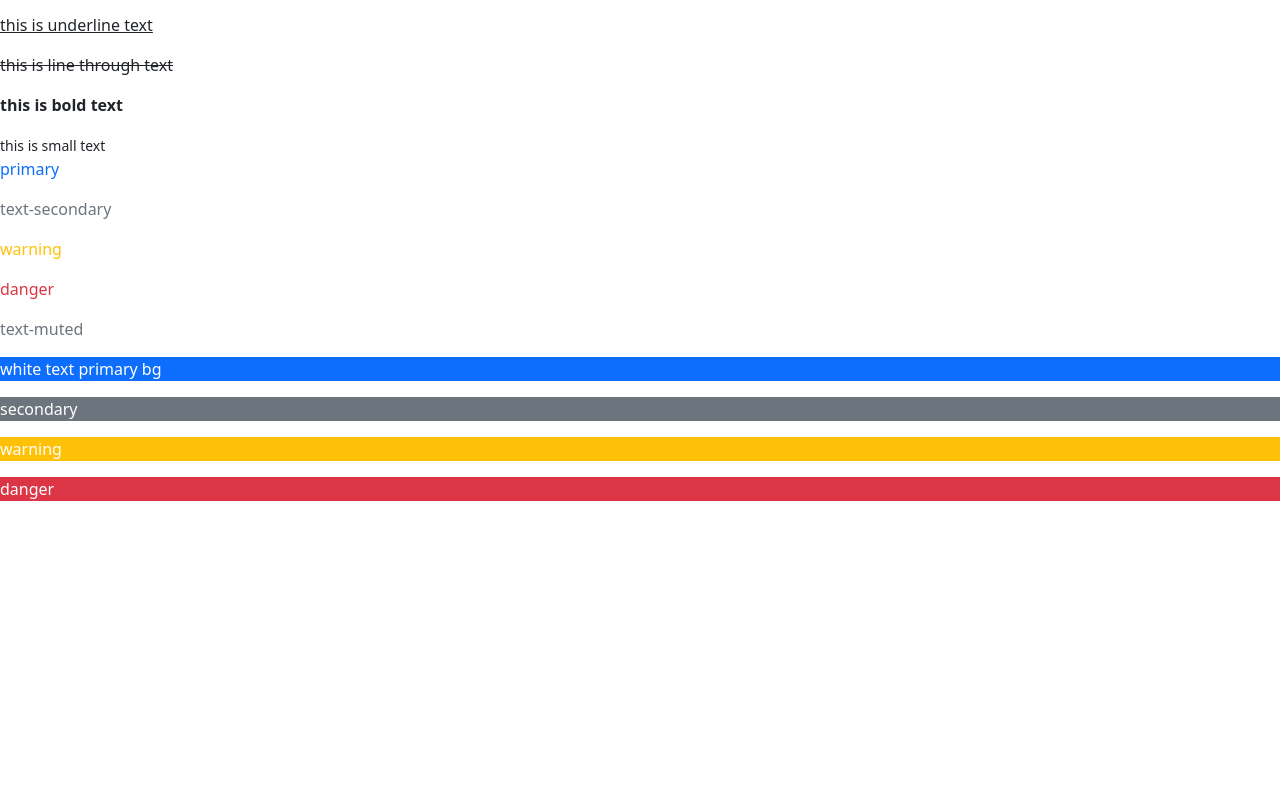
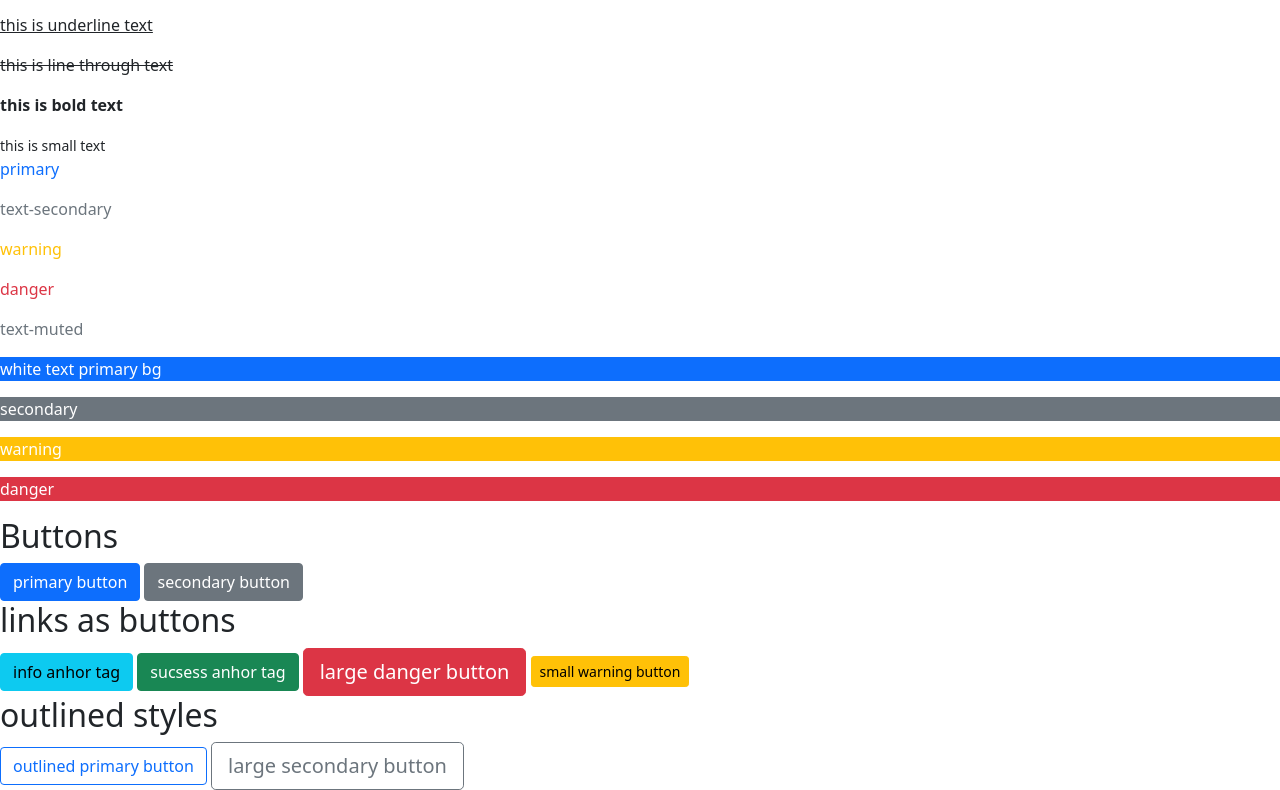
Before and after one commit to KaidoKasuk/Bootstrap, a plain HTML site: page index.html in a window 1280 px wide. Shown: the part 790-1580 px from the top of the page. Before the commit the page ends 1307 px from the top, so only its background shows below. Drawn offline with nearby package versions, Linux system fonts and the light colour scheme.

Commit message:
pooleli #4

```diff
--- a/index.html
+++ b/index.html
@@ -47,6 +47,24 @@
     <p class="text-white bg-secondary">secondary</p>
     <p class="text-white bg-warning">warning</p>
     <p class="text-white bg-danger">danger</p>
+    <!-- basic buttons -->
+    <h2>Buttons</h2>
+    <button class="btn btn-primary">primary button</button>
+    <button class="btn btn-secondary">secondary button</button>
+    <!-- anchor tags as buttons  -->
+    <h2>links as buttons</h2>
+    <a href="#" class="btn btn-info">info anhor tag</a>
+    <a href="#" class="btn btn-success">sucsess anhor tag</a>
+
+    <!-- button sizes -->
+    <button class="btn btn-lg btn-danger">large danger button</button>
+    <button class="btn btn-sm btn-warning">small warning button</button>
+    <!-- outlined syles -->
+    <h2>outlined styles</h2>
+    <button class="btn btn-outline-primary">outlined primary button</button>
+    <button class="btn btn-outline-secondary btn-lg">
+      large secondary button
+    </button>
     <script
       src="https://cdn.jsdelivr.net/npm/bootstrap@4.1.3/dist/js/bootstrap.min.js"
       integrity="sha384-ChfqqxuZUCnJSK3+MXmPNIyE6ZbWh2IMqE241rYiqJxyMiZ6OW/JmZQ5stwEULTy"
```
